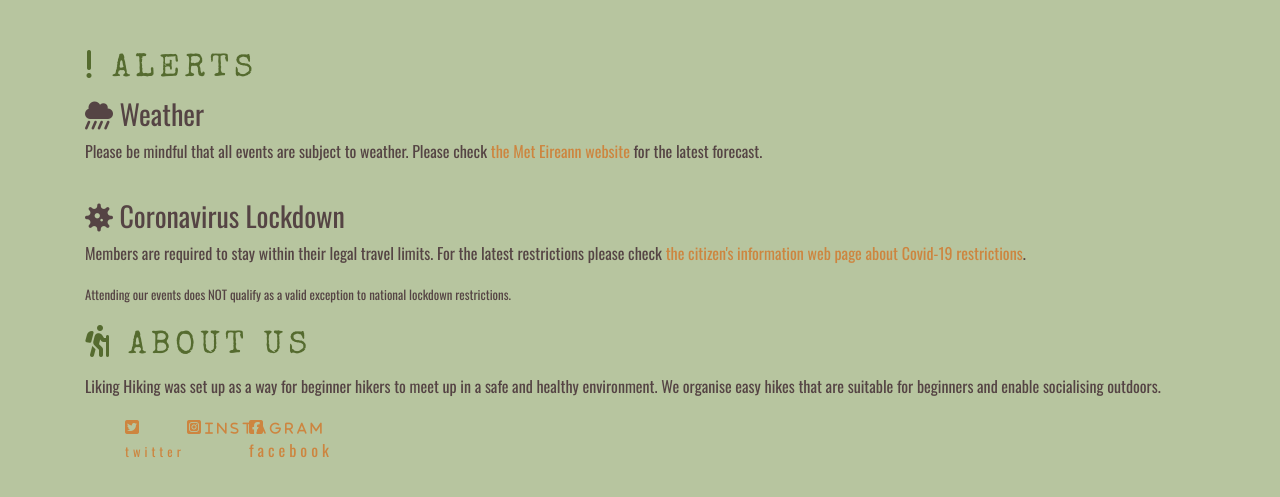
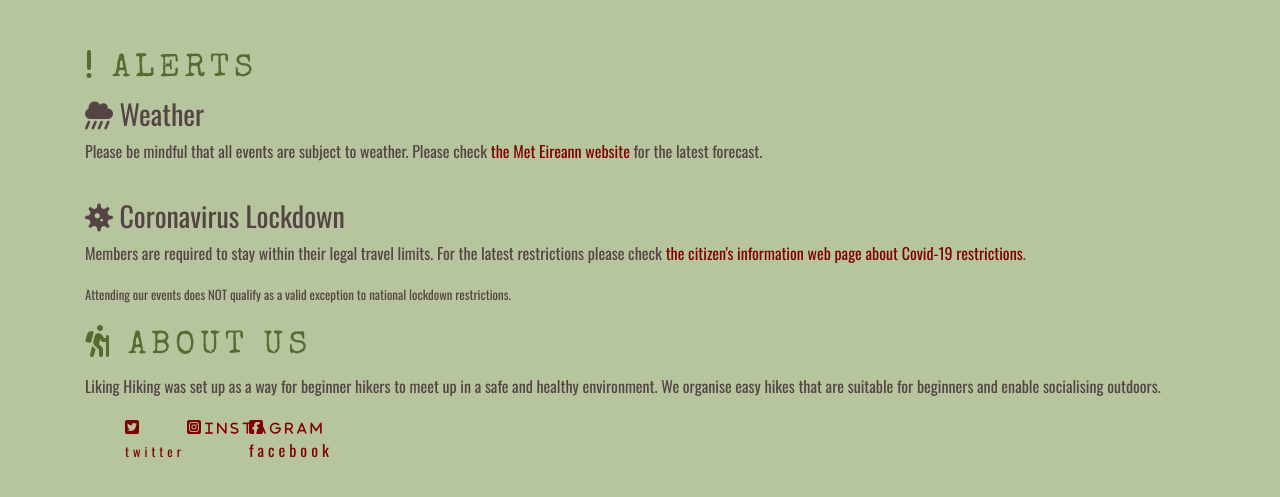
Before and after one commit to nishuileabhain/liking-hiking, a plain HTML site: page index.html in a window 1280 px wide. Shown: the part 381-878 px from the top of the page. Drawn offline with nearby package versions, Linux system fonts and the light colour scheme.

Commit message:
contrast

```diff
--- a/assets/css/style.css
+++ b/assets/css/style.css
@@ -46,7 +46,7 @@ h2 {
 /*this is for links */
  a {
     text-decoration: none;
-    color:peru;
+    color:maroon;
 }
 
  a:hover {
```
